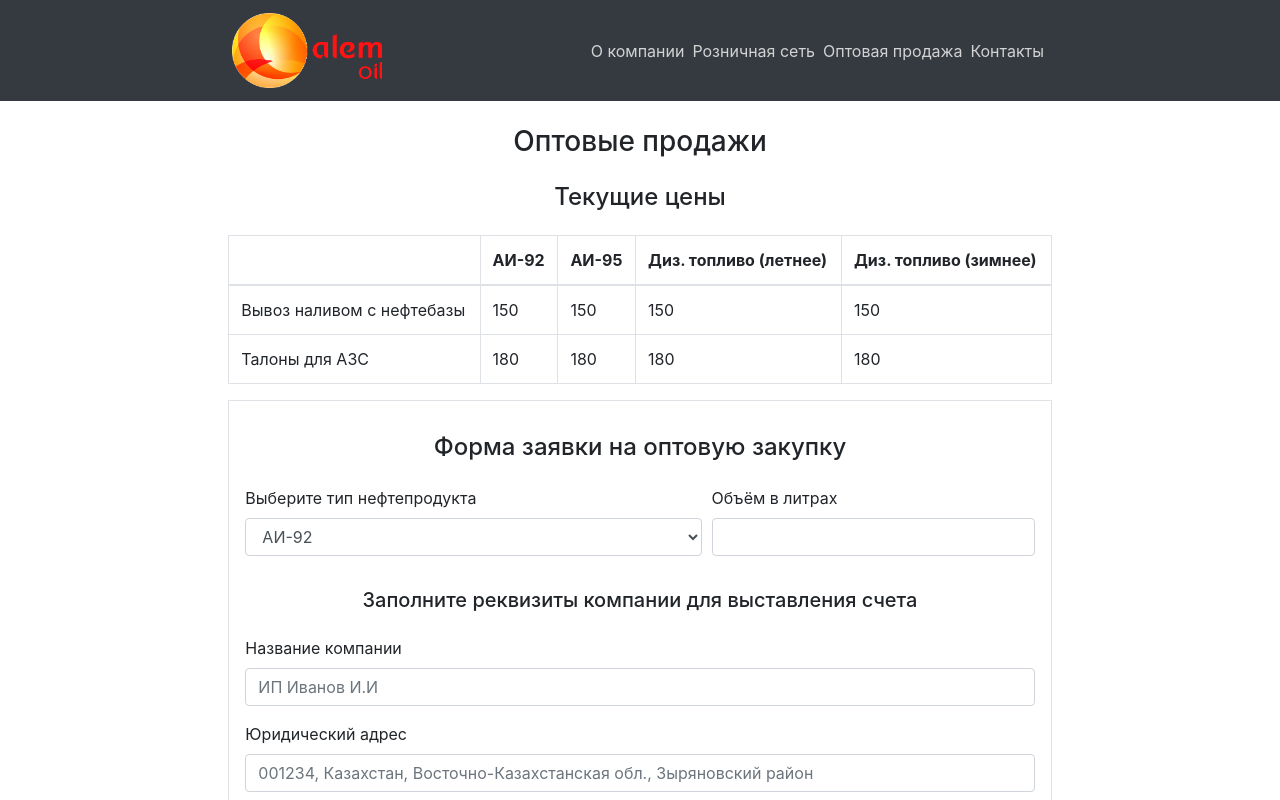
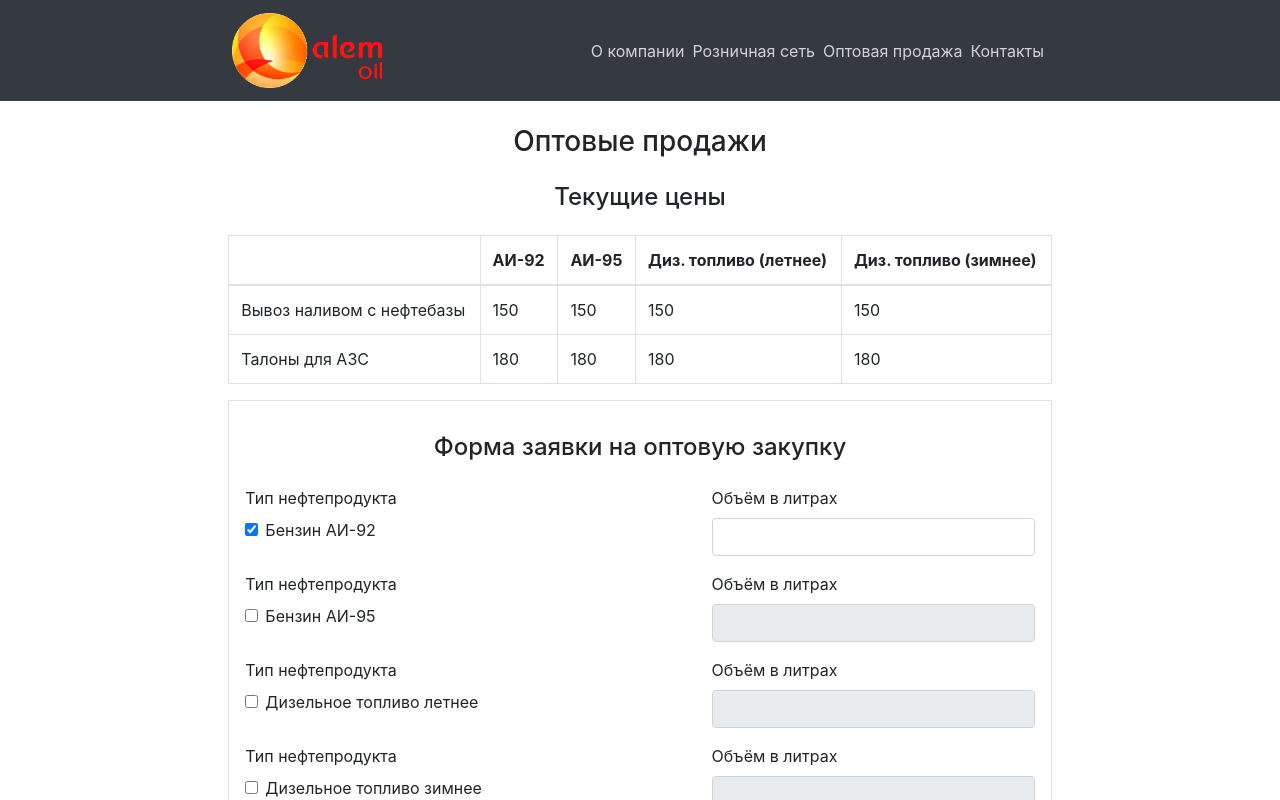
Before and after one commit to kristinazubova/alemOil-frontend, a React (Create React App) app: page /wholesales in a window 1280 px wide. Shown: the top 800 px of the page. Built offline with nearby package versions, Linux system fonts and the light colour scheme.

Commit message:
form changes

```diff
--- a/src/Components/FormWholesales.js
+++ b/src/Components/FormWholesales.js
@@ -11,13 +11,32 @@ export default class FormWholesales extends Component {
     super(props)
 
     this.state = {
-      exportWay: {
-        isOilBase: false,
+      products: [{
+        label: 'Бензин АИ-92',
+        id: 'petrol92',
+        isEnabled: true,
+        volume: ''
       },
+      {
+        label: 'Бензин АИ-95',
+        id: 'petrol95',
+        isEnabled: false,
+        volume: ''
+      },
+      {
+        label: 'Дизельное топливо летнее',
+        id: 'dieselSummer',
+        isEnabled: false,
+        volume: ''
+      },
+      {
+        label: 'Дизельное топливо зимнее',
+        id: 'dieselWinter',
+        isEnabled: false,
+        volume: ''
+      }],
       formItems: {
         companyName: '',
-        productType: '',
-        productVolume: '',
         lawAdress: '',
         companyBIN: '',
         companyIIK: '',
@@ -32,6 +51,8 @@ export default class FormWholesales extends Component {
     }
 
     this.handleInputChange = this.handleInputChange.bind(this);
+    this.toggleCheckbox = this.toggleCheckbox.bind(this);
+    this.handleVolumeChange = this.handleVolumeChange.bind(this);
   }
 
   handleInputChange(event) {
@@ -40,8 +61,7 @@ export default class FormWholesales extends Component {
     let value = target.value;
 
     this.setState((state) => {
-
-      if (target.type === 'radio') {
+      if (name === 'exportType') {
         if (target.id === 'oilBase') {
           value = 'Наливом с нефтебазы'
           state.formItems.targetExport = 'Для реализации конечному потребителю'
@@ -58,46 +78,73 @@ export default class FormWholesales extends Component {
     });
   }
 
+  toggleCheckbox(index) {
+    let products = this.state.products;
+    products[index].isEnabled = !products[index].isEnabled
+
+    this.setState({
+      products
+    })
+  }
+
+  handleVolumeChange(index, event) {
+    const target = event.target;
+
+    let products = this.state.products;
+    products[index].volume = target.value;
+
+    this.setState({
+      products
+    })
+  }
+
   render() {
+    let products = this.state.products;
     let formItems = this.state.formItems;
 
     const sendForm = (e) => {
       e.preventDefault()
-      axios.post('http://localhost:3000/questionaries', {
 
-      })
+      let order = products.map((product) => ({
+        productName: product.label,
+        productVolume: product.volume
+      }))
+      axios.post('http://localhost:3001/questionaries', {...formItems, order})
     }
+
+    const productsList = products.map((product, index) =>
+      <Form.Row key={product.id}>
+        <Form.Group as={Col} xs={12} md={7}>
+          <Form.Label>Тип нефтепродукта</Form.Label>
+          <Form.Check
+            type="checkbox"
+            label={product.label}
+            name="order"
+            id={product.id + 'Checkbox'}
+            checked={product.isEnabled}
+            onChange={(e) => this.toggleCheckbox(index, e)}
+          >
+          </Form.Check>
+        </Form.Group>
+        <Form.Group as={Col} xs={12} md={5} >
+          <Form.Label>Объём в литрах</Form.Label>
+          <Form.Control
+            xs={12}
+            name="productVolume"
+            id={product.id}
+            value={product.volume}
+            onChange={(e) => this.handleVolumeChange(index, e)}
+            disabled={!product.isEnabled}
+          />
+        </Form.Group>
+      </Form.Row>
+    )
 
     return (
       <Form className="border p-3 my-3">
         <h4 className="text-center p-3">Форма заявки на оптовую закупку</h4>
 
-        <Form.Row>
-          <Form.Group as={Col} xs={12} md={7}>
-            <Form.Label>Выберите тип нефтепродукта</Form.Label>
-            <Form.Control
-              as="select"
-              name="productType"
-              value={this.state.productType}
-              onChange={this.handleInputChange}
-            >
-              <option>АИ-92</option>
-              <option>АИ-95</option>
-              <option>ДТ(летнее)</option>
-              <option>ДТ(зимнее)</option>
-            </Form.Control>
-          </Form.Group>
-          <Form.Group as={Col} xs={12} md={5}>
-            <Form.Label>Объём в литрах</Form.Label>
-            <Form.Control
-              xs={12}
-              name="productVolume"
-              value={this.state.productVolume}
-              onChange={this.handleInputChange}
-            />
-          </Form.Group>
-        </Form.Row>
-
+        {productsList}
         <h5 className="text-center p-3">Заполните реквизиты компании для выставления счета</h5>
 
         <Form.Group controlId="formCompanyName">
```
Also changed, not shown: src/App.js (line endings or trailing spaces).
